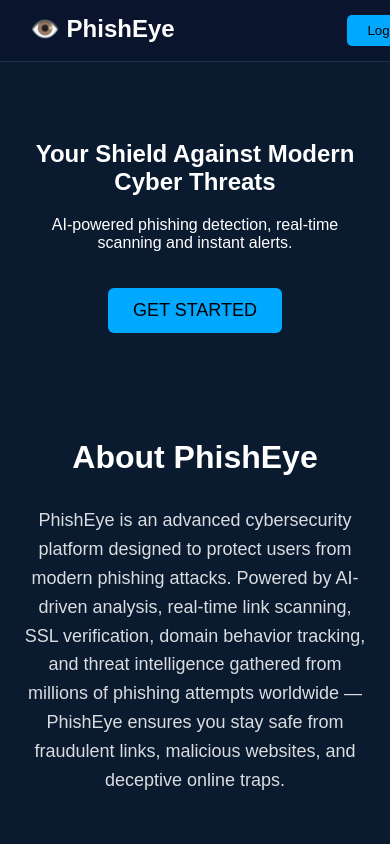
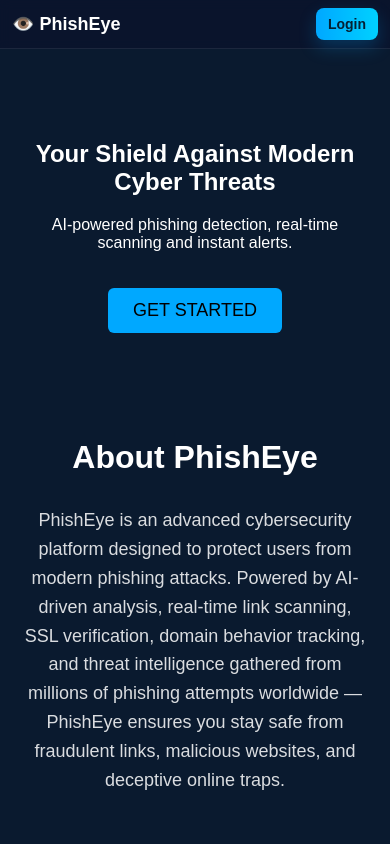
Before and after one commit to Shubh-Shirgave10/PhishEye_LoginSignupPage, a plain HTML site: page Dashboard/dashboard.html in a window 390 px wide. Shown: the top 844 px of the page. Drawn offline with Linux system fonts and the light colour scheme.

Commit message:
Update button styles and Dashboard: unify button design, make Login button open login page, Get Started animates only

```diff
--- a/Dashboard/dashboard.css
+++ b/Dashboard/dashboard.css
@@ -18,27 +18,53 @@ body {
 .nav {
   position: fixed;
   top: 0;
+  left: 0;
+  right: 0;
   width: 100%;
-  padding: 15px 30px;
+  padding: 12px 18px;
   display: flex;
   justify-content: space-between;
-  background: rgba(10, 20, 45, 0.8);
+  align-items: center;
+  background: rgba(10, 20, 45, 0.9);
   backdrop-filter: blur(6px);
   z-index: 100;
-  border-bottom: 1px solid rgba(255, 255, 255, 0.1);
+  border-bottom: 1px solid rgba(255, 255, 255, 0.08);
+  box-sizing: border-box;
 }
 
 .logo {
-  font-size: 24px;
-  font-weight: bold;
+  font-size: 22px;
+  font-weight: 700;
+  min-width: 0;
+  overflow: hidden;
+  text-overflow: ellipsis;
+  white-space: nowrap;
 }
 
-.login-btn {
-  padding: 8px 20px;
-  background: #00A8FF;
+.login-btn, #loginBtn {
+  padding: 10px 18px;
+  background: linear-gradient(90deg, #00A8FF, #00D1FF);
+  color: #042033;
   border: none;
-  border-radius: 5px;
+  border-radius: 8px;
   cursor: pointer;
+  font-weight: 700;
+  box-shadow: 0 8px 18px rgba(0,168,255,0.22);
+  transition: transform 0.12s ease, box-shadow 0.12s ease;
+  z-index: 101;
+  flex: 0 0 auto;
+  white-space: nowrap;
+}
+.login-btn:hover, #loginBtn:hover {
+  transform: translateY(-2px);
+  box-shadow: 0 10px 24px rgba(0,168,255,0.28);
+}
+
+/* Ensure header elements don't push outside viewport on small screens */
+@media (max-width: 640px) {
+  .nav { padding: 8px 12px; }
+  .logo { font-size: 18px; }
+  .login-btn, #loginBtn { padding: 8px 12px; font-size: 14px; }
 }
 
 .hero {
--- a/Dashboard/dashboard.html
+++ b/Dashboard/dashboard.html
@@ -11,7 +11,7 @@
 
     <header class="nav">
       <div class="logo">👁️ PhishEye</div>
-      <button class="login-btn">Login</button>
+      <button id="loginBtn" class="login-btn">Login</button>
     </header>
 
     <section class="hero">
--- a/Dashboard/dashboard.js
+++ b/Dashboard/dashboard.js
@@ -1,14 +1,21 @@
-// BUTTON ANIMATION + REDIRECT
-document.getElementById("startBtn").addEventListener("click", () => {
-  let btn = document.getElementById("startBtn");
+// BUTTON ANIMATION (Get Started does not navigate — user requested no navigation)
+const startBtn = document.getElementById("startBtn");
+if (startBtn) {
+  startBtn.addEventListener("click", () => {
+    // keep the simple animation but do NOT redirect
+    startBtn.style.transform = "scale(1.25)";
+    setTimeout(() => (startBtn.style.transform = "scale(1)"), 300);
+  });
+}
 
-  btn.style.transform = "scale(1.25)";
-  setTimeout(() => (btn.style.transform = "scale(1)"), 300);
-
-  setTimeout(() => {
+// Login button: open the renamed login page
+const loginBtn = document.getElementById("loginBtn");
+if (loginBtn) {
+  loginBtn.addEventListener("click", () => {
+    // navigate to sibling login-page/login.html
     window.location.href = "../login-page/login.html";
-  }, 300);
-});
+  });
+}
 
 // WHY CARDS EXPAND
 document.querySelectorAll(".why-card").forEach(card => {
```
Also changed, not shown: login-page/login.css (+20 -21 lines).
